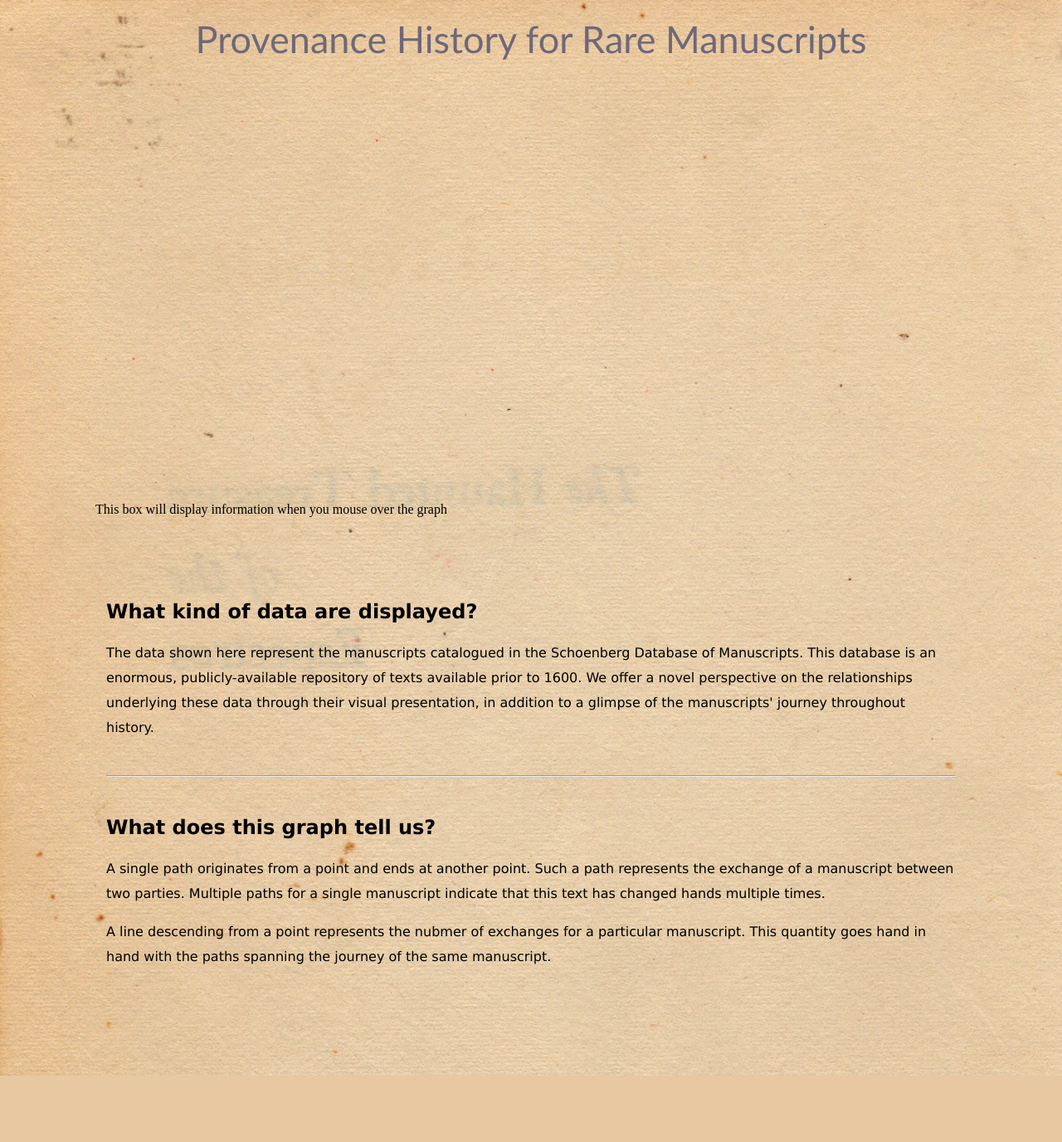
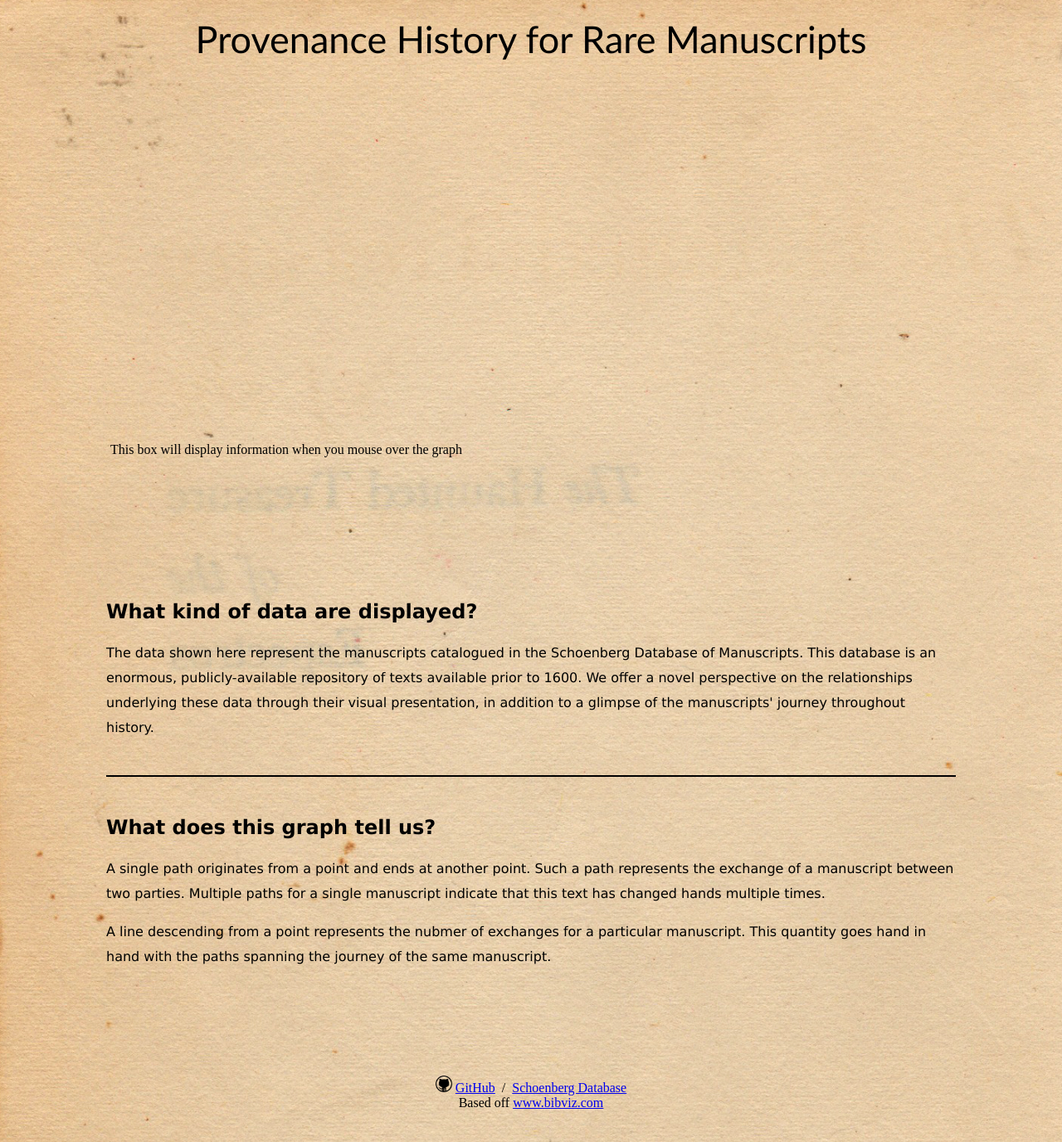
Before and after one commit to samzhang111/schoenberg-visualization, a Django app: template timeline/templates/arcs.html in a window 1280 px wide; the page is wider, and only the part inside the window is pictured. Shown: that part at 83% size. Before the commit the page ends 1296 px from the top of that part, so only its background shows below. Run offline with Django 3.2, Linux system fonts and the light colour scheme; the template is opened without the code that fills it, so the values that code supplies are empty.

Commit message:
sticky footer

```diff
--- a/timeline/media/css/arcs.css
+++ b/timeline/media/css/arcs.css
@@ -20,7 +20,7 @@ body {
 	text-align: center;
 	font-size: 45px;
 	font-family: Optima;
-	color: #6d687a;
+	color: #000000;
 	border-radius: 5px;
 	margin: 20px;
 }
@@ -57,12 +57,12 @@ body {
 
 #selected {
 	position: absolute;
-	top: 590px;
-	left: 100px;
+	top: 400px;
+	/*left: 150px;*/
 	-moz-border-radius: 5px 5px;
 	border-radius: 5px;
 	padding: 5px;
-	margin: 10px;
+	margin: 10%;
 }
 
 .header {
@@ -90,3 +90,16 @@ p, h2 {
 	cursor: pointer;
     stroke: #FFFFFF;
 }
+
+.wrapper {
+    min-height: 100%;
+    height: auto !important;
+    height: 100%;
+    margin: 0 auto -5em;
+}
+
+.footer, .push {
+    text-align: center;
+    height: 5em;
+
+}
--- a/timeline/media/js/arc.js
+++ b/timeline/media/js/arc.js
@@ -6,7 +6,7 @@ var maxLength = 250;
 //vart start_date = 1043
 var mag_factor = 3.7;
 var start_date = 1700;
-var end_date = 2020;
+var end_date = 2021;
 
 var color = d3.scale.ordinal().range(colorbrewer['YlOrBr'][9]);
 
@@ -69,7 +69,9 @@ function render() {
             d3.select(this).selectAll('path')
             .style('stroke', function() { return '#111111'; });
 
-            var disp_text = d.desc + '<br />Manuscript id: ' + d.manuscript_id;
+            var disp_text = 'Title: ' +  d.desc +
+                '<br />Manuscript id: ' + d.manuscript_id +
+                '<br />Date: ' + d.date;
 
             d3.select('#selected')
                 .html(disp_text);
@@ -89,7 +91,7 @@ function render() {
 
                     if (!isNaN(start) && !isNaN(end)) {
                     d3.select(this).selectAll('path')
-                        .style('stroke', function() { return color(getAbsoluteChapter(start)); } );
+                        .style('stroke', function() { return color(d.language); } );
                     }
                 }
             }
@@ -115,7 +117,7 @@ function render() {
                         group.append('path')
                             .attr('d', path)
                             .style('stroke', function (start, end) {
-                                return color(start);
+                                return color(d.language);
                             }(start, end));
                     }
                 }
@@ -153,7 +155,7 @@ for (var i=0; i < man_array.length; i++) {
     var exchs = manu.refs;
     for (var j=0; j<exchs.length; j++) {
         var exch = exchs[j];
-        var date = getAbsoluteChapter(exch)-start_date;
+        var date = getAbsoluteChapter(exch-start_date);
         //console.log(date, exch);
         chapters[date]++;
     }
@@ -164,14 +166,26 @@ svg.selectAll('rect').data(chapters).enter()
         .attr('x', function(d, i) {
             return i*mag_factor;
         })
-        .attr('y', 400)
+        .attr('y', function(d, i) {
+            if (i%50==0) {
+                return 385;
+            }
+            else {
+                return 400;
+            }
+        })
         .attr('width',2)
         .attr('height', function(d, i) {
-            return chapters[i];
+            if (i%50==0) {
+                return 30;
+            }
+            if (i%5==0) {
+                return 15;  //chapters[i];
+            }
+            console.log(chapters[i]);
         })
+        /*
         .on('mouseover', function (d) {
-            d3.select('#selected')
-                .html(d);
             d3.select(this)
             .style('fill', function() { return '#AAAAAA'; });
         })
@@ -179,14 +193,14 @@ svg.selectAll('rect').data(chapters).enter()
             d3.select(this)
             .style('fill', function() { return '#000000'; });
         });
-
+        */
 
 var text = svg.selectAll('text').data(chapters).enter()
     .append('text')
         .attr('x', function(d, i) {
             return i*mag_factor;
         })
-        .attr('y', 440)
+        .attr('y', 400)
         .text(function(d, i) {
             //console.log(i);
             if (i%20==0/* && i+start_date < 1670*/) {
--- a/timeline/templates/arcs.html
+++ b/timeline/templates/arcs.html
@@ -15,9 +15,10 @@
 	<script src="../static/js/colorbrewer.v1.min.js", charset='utf-8'></script>
 </head>
 <body>
-	<div id="selected">This box will display information when you mouse over the graph</div>
+	<div class="wrapper">
+    <div id="selected">This box will display information when you mouse over the graph</div>
 	<div id="title" style="height: 100%">Provenance History for Rare Manuscripts</div>
-	<svg id="contradictions-chart" width="1200px" height="500px" style="margin-left:auto; margin-right:auto; display:block;"></svg>
+	<svg id="contradictions-chart" width="1400px" height="500px" style="margin-left:auto; margin-right:auto; display:block;"></svg>
 
 	<div style="margin: 10%" id="info">
 
@@ -30,7 +31,7 @@
 
 
         <br />
-		<hr/>
+		<hr color="#000000"/>
         <br />
 			<h2 class="analysis-header">What does this graph tell us?</h2>
 
@@ -41,7 +42,16 @@
 			<p>A line descending from a point represents the nubmer of exchanges for a particular manuscript. This
 				quantity goes hand in hand with the paths spanning the journey of the same manuscript.</p>
 	</div>
-	<script src="../static/js/arc.js"></script>
+<div class="push"></div>
+</div>
+    <div class="footer">
+ <img src="../static/data/blacktocat.png" height=20px  width=20px />&nbsp;<a href="https://github.com/samzhang111/schoenberg-visualization">GitHub</a>&nbsp;&nbsp;/&nbsp;&nbsp;<a href="http://dla.library.upenn.edu/dla/schoenberg/index.html">Schoenberg Database</a>
+<br />
+Based off <a href="http://www.bibviz.com">www.bibviz.com</a>
+</div>
+
+
+    <script src="../static/js/arc.js"></script>
 <!--	<script xlink:href=="../static/js/SVGPan.js"></script>-->
 </body>
 </html>
@@ -73,5 +83,4 @@
 			</select>
 
 
-		</div>
-	-->
+		</div>-->
```
Also changed, not shown: timeline/media/data/blacktocat.png (added).
